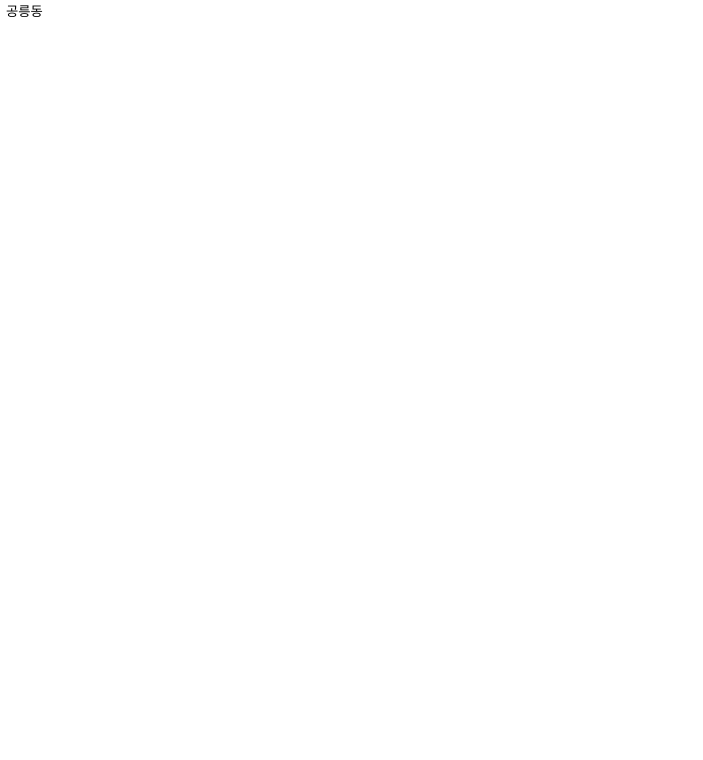
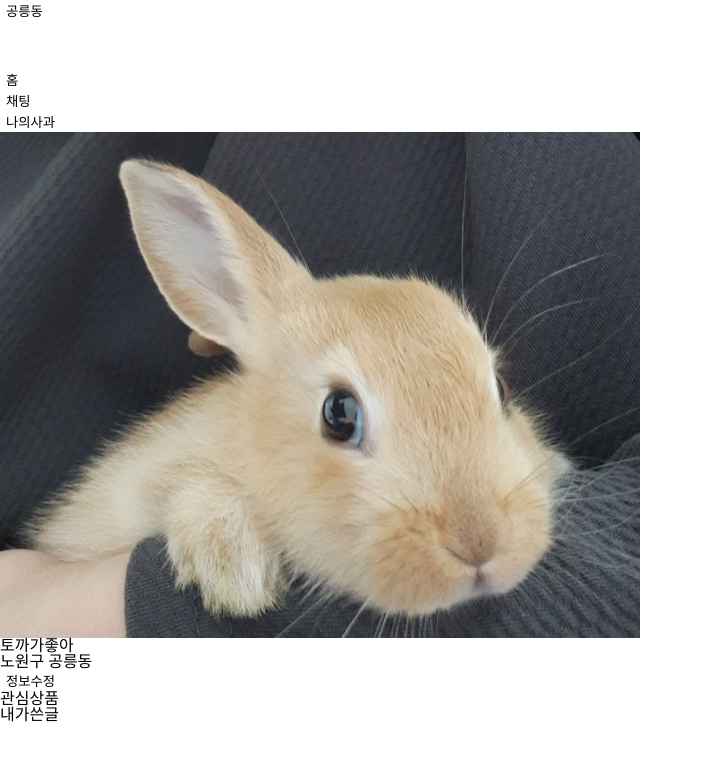
Before and after one commit to JangHyunjeong/applemarket, a Vue app: page /mypage in a window 1280 px wide. Before the commit this address had no page. Shown: the top 760 px of the page, without its empty margins (0-703 px from the left). Built offline with nearby package versions, Linux system fonts and the light colour scheme; some icons are missing.

Commit message:
마이페이지 리스트 생성 및 링크연결

```diff
--- a/src/App.vue
+++ b/src/App.vue
@@ -9,7 +9,11 @@
       :userInfo="userInfo"
     />
 
-    <GlobalTabBar v-if="$route.path == '/'" />
+    <GlobalTabBar
+      v-if="
+        $route.path == '/' || $route.path == '/mypage' || $route.path == '/chat'
+      "
+    />
 
     <FloatButton v-if="$route.path == '/'" />
 
--- a/src/components/GlobalTabBar.vue
+++ b/src/components/GlobalTabBar.vue
@@ -3,20 +3,35 @@
     <h1 class="visually-hidden">탭바</h1>
     <ul class="tab-bar-list">
       <li class="tab-bar-item">
-        <button aria-label="홈" class="tab-bar-button">
-          <i class="xi-home-o"></i>
+        <button
+          aria-label="홈"
+          class="tab-bar-button"
+          @click="$router.push('/')"
+        >
+          <i v-if="$route.path != `/`" class="xi-home-o"></i>
+          <i v-else class="xi-home"></i>
           <span class="txt">홈</span>
         </button>
       </li>
       <li class="tab-bar-item">
-        <button aria-label="채팅" class="tab-bar-button">
-          <i class="xi-forum-o"></i>
+        <button
+          aria-label="채팅"
+          class="tab-bar-button"
+          @click="$router.push('/chat')"
+        >
+          <i v-if="$route.path != `/chat`" class="xi-forum-o"></i>
+          <i v-else class="xi-forum"></i>
           <span class="txt">채팅</span>
         </button>
       </li>
       <li class="tab-bar-item">
-        <button aria-label="나의사과" class="tab-bar-button">
-          <i class="xi-user-o"></i>
+        <button
+          aria-label="나의사과"
+          class="tab-bar-button"
+          @click="$router.push('/mypage')"
+        >
+          <i v-if="$route.path != `/mypage`" class="xi-user-o"></i>
+          <i v-else class="xi-user"></i>
           <span class="txt">나의사과</span>
         </button>
       </li>
--- a/src/components/UserInfo.vue
+++ b/src/components/UserInfo.vue
@@ -1,20 +1,30 @@
 <template>
-  <RouterLink to="/" class="user-info-group">
+  <div class="user-info-group">
     <div class="avatar">
-      <img :src="`${data.userImage}`" :alt="`${data.userId}`" />
+      <img :src="userImage" :alt="userId" />
     </div>
     <div class="user-info">
-      <strong class="name">{{ data.userId }}</strong>
-      <div class="address">{{ data.userLocation }}</div>
+      <strong class="name">{{ userId }}</strong>
+      <div class="address">{{ userLocation }}</div>
     </div>
-  </RouterLink>
+
+    <button type="buton" class="button-primary button-h38" v-if="editButton">
+      정보수정
+    </button>
+  </div>
 </template>
-
 <script>
 export default {
   name: "UserInfo",
   props: {
-    data: Object,
+    //data: Object,
+    userImage: String,
+    userId: String,
+    userLocation: String,
+    editButton: {
+      type: Boolean,
+      default: false,
+    },
   },
 };
 </script>
--- /dev/null
+++ b/src/styles/components/_mypage-menu-list.scss
@@ -0,0 +1,24 @@
+body {
+}
+
+.mypage-menu-list {
+  li {
+    padding: 0;
+
+    a {
+      display: block;
+      font-size: 16px;
+      line-height: 1.2em;
+      font-weight: 500;
+      display: flex;
+      padding: 20px;
+      border-bottom: 1px solid $border;
+      color: $primary;
+
+      i {
+        font-size: 22px;
+        padding-right: 8px;
+      }
+    }
+  }
+}
--- a/src/styles/components/_user-info.scss
+++ b/src/styles/components/_user-info.scss
@@ -9,6 +9,7 @@
   border-bottom: 1px solid $border;
 
   .avatar {
+    flex-shrink: 0;
     width: $avatar-width;
     height: $avatar-height;
     border-radius: 50%;
@@ -25,6 +26,7 @@
   .user-info {
     width: calc(100% - #{$avatar-width});
     padding-left: 10px;
+    padding-right: 10px;
 
     .name {
       display: block;
@@ -38,4 +40,8 @@
       color: $secondary;
     }
   }
+
+  button {
+    flex-shrink: 0;
+  }
 }
--- a/src/styles/main.scss
+++ b/src/styles/main.scss
@@ -16,6 +16,7 @@
 @import "./components/product-img-modal";
 @import "./components/attach-photo";
 @import "./components/input-group";
+@import "./components/mypage-menu-list";
 
 @import "./layouts/layouts";
 @import "./layouts/global-header";
--- /dev/null
+++ b/src/views/Mypage.vue
@@ -0,0 +1,35 @@
+<template>
+  <h1 class="visually-hidden">마이페이지</h1>
+
+  <UserInfo
+    :userImage="userInfo.image"
+    :userId="userInfo.id"
+    :userLocation="userInfo.location"
+    :editButton="true"
+  />
+
+  <ul class="mypage-menu-list">
+    <li>
+      <RouterLink to="/"><i class="xi-heart-o"></i>관심상품</RouterLink>
+    </li>
+    <li>
+      <RouterLink to="/"> <i class="xi-paper-o"></i>내가쓴글</RouterLink>
+    </li>
+  </ul>
+</template>
+
+<script>
+import UserInfo from "@/components/UserInfo.vue";
+import { RouterLink } from "vue-router";
+
+export default {
+  name: "Mypage",
+  components: {
+    UserInfo,
+    RouterLink,
+  },
+  props: {
+    userInfo: Object,
+  },
+};
+</script>
--- a/src/views/ProductView.vue
+++ b/src/views/ProductView.vue
@@ -7,7 +7,12 @@
     @openModal="openModal"
   />
 
-  <UserInfoVue :data="data" />
+  <UserInfo
+    :userImage="`${data.userImage}`"
+    :userId="`${data.userId}`"
+    :userLocation="`${data.userLocation}`"
+  />
+  <!-- :userImage="`${data.userImage}`" :userId="`${data.userId}`" -->
 
   <ProductInfo :data="data" />
 
@@ -26,7 +31,7 @@
 
 <script>
 import { useRoute } from "vue-router";
-import UserInfoVue from "@/components/UserInfo.vue";
+import UserInfo from "@/components/UserInfo.vue";
 import ProductInfo from "@/components/ProductInfo.vue";
 import ProductCta from "@/components/ProductCta.vue";
 import ProductCarousel from "@/components/ProductCarousel.vue";
@@ -41,7 +46,7 @@ export default {
     };
   },
   components: {
-    UserInfoVue,
+    UserInfo,
     ProductInfo,
     ProductCta,
     ProductCarousel,
```
Also changed, not shown: src/router.js (+10 -0 lines).
